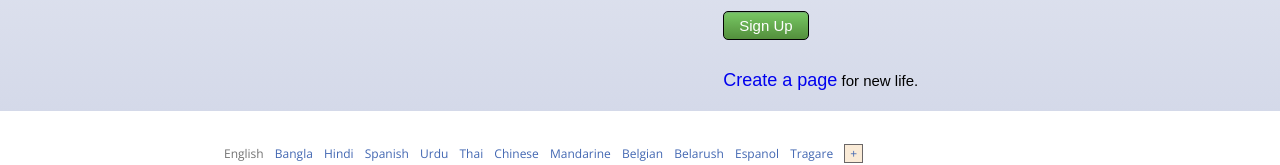
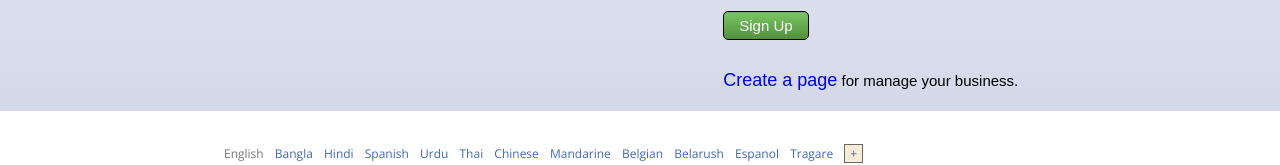
Before and after one commit to Shahriar3809/My-First-Website, a plain HTML site: page index.html in a window 1280 px wide. Shown: the part 647-812 px from the top of the page. Drawn offline with nearby package versions, Linux system fonts and the light colour scheme.

Commit message:
Create page changes

```diff
--- a/index.html
+++ b/index.html
@@ -156,7 +156,7 @@
           </div>
       </form>
       <div class="last">
-        <p><a href="#">Create a page</a> for new life.</p>
+        <p><a href="#">Create a page</a> for manage your business.</p>
       </div>
     </div>
   </div>
```
